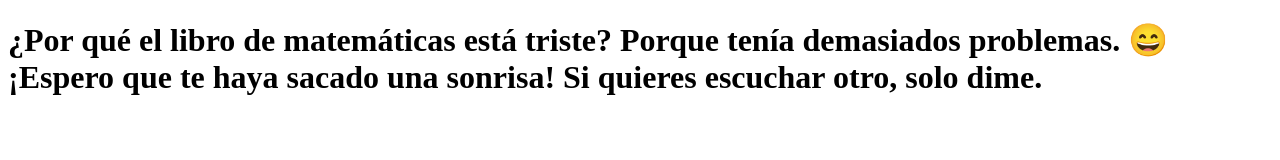
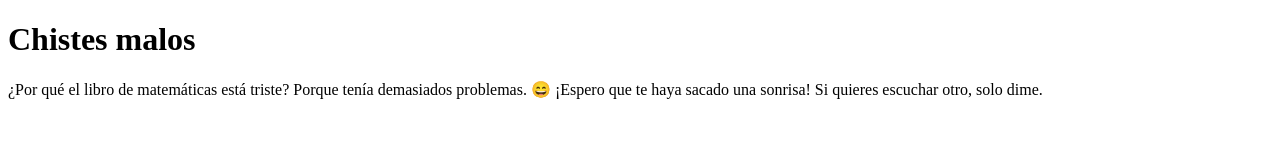
Before and after one commit to Mateopv1/-Repo1Actividad1-, a plain HTML site: page index.html in a window 1280 px wide. Drawn offline with Linux system fonts and the light colour scheme.

Commit message:
2º cambio en el index.html

```diff
--- a/index.html
+++ b/index.html
@@ -7,9 +7,10 @@
   </head>
   <body>
     <h1>
-      ¿Por qué el libro de matemáticas está triste? Porque tenía demasiados
-      problemas. 😄 ¡Espero que te haya sacado una sonrisa! Si quieres escuchar
-      otro, solo dime.
+      Chistes malos
     </h1>
+    <p>¿Por qué el libro de matemáticas está triste? Porque tenía demasiados
+        problemas. 😄 ¡Espero que te haya sacado una sonrisa! Si quieres escuchar
+        otro, solo dime.</p>
   </body>
 </html>
```
